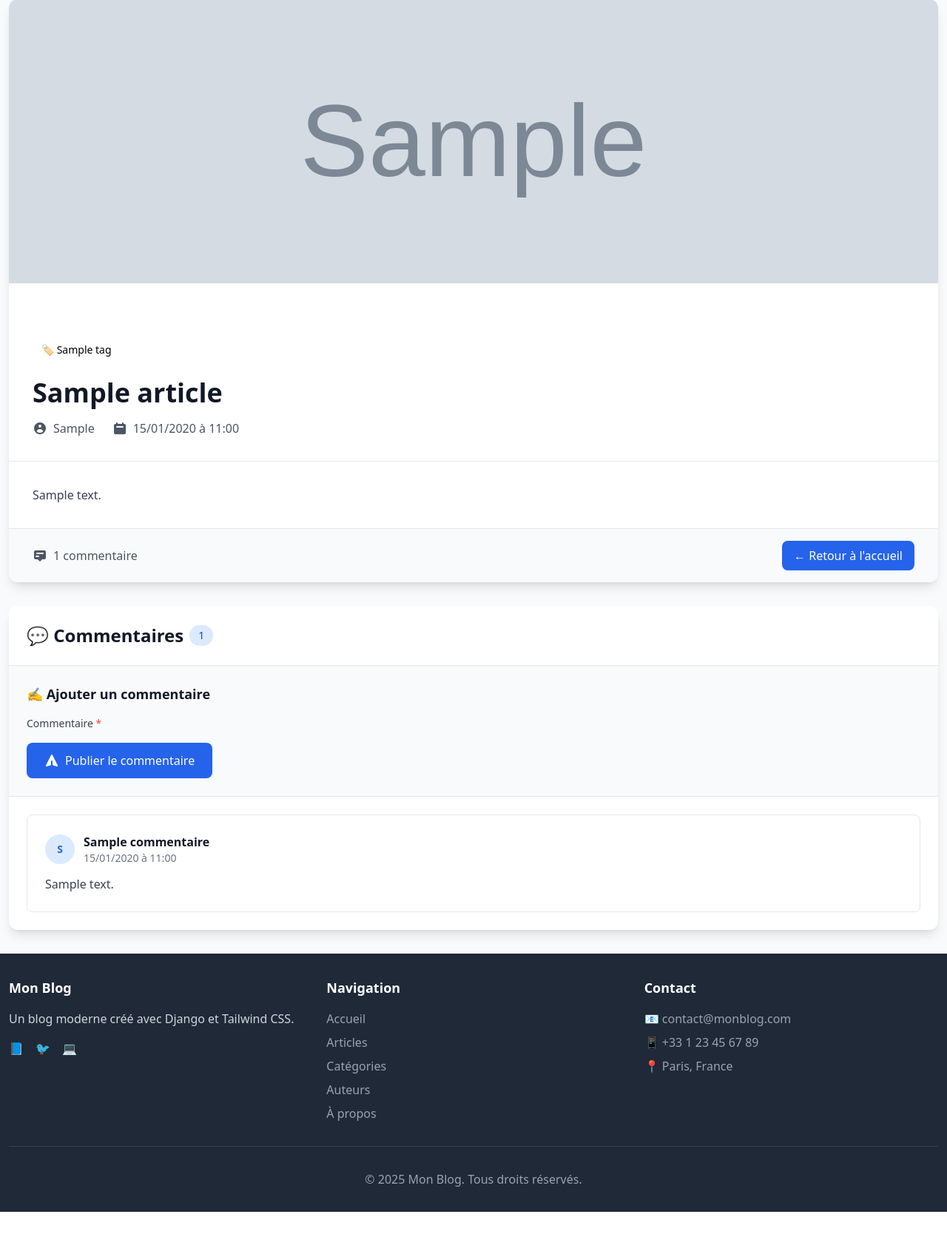
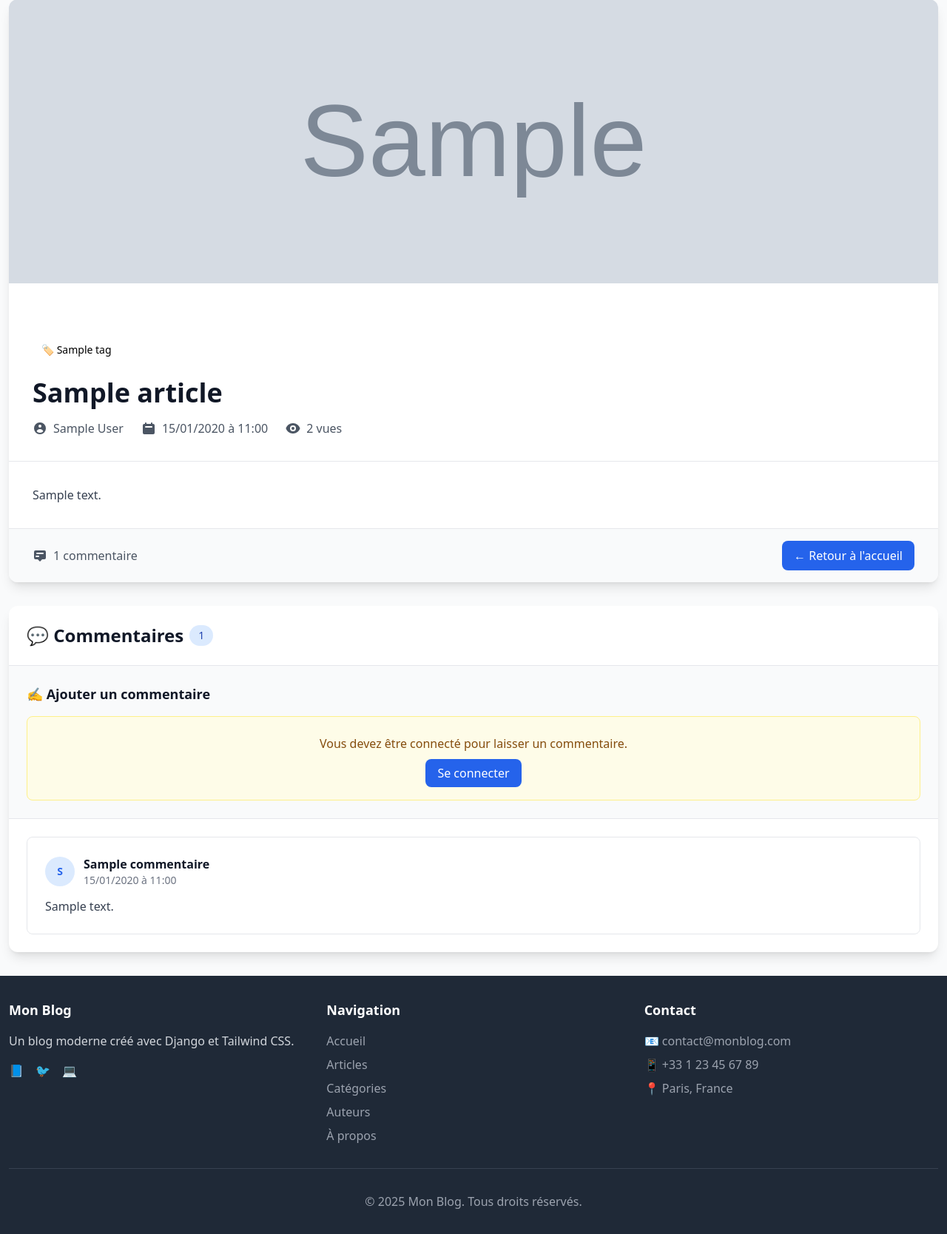
Before and after one commit to GregoryBT/python_django, a Django app: page /article/1/ in a window 1280 px wide. Shown: the part 142-1810 px from the top of the page at 74% size. Before the commit the page ends 1780 px from the top, so only its background shows below. Run offline with Django 5.2, Linux system fonts and the light colour scheme; tables that the repository leaves empty hold one stand-in row (values such as "Sample post"); grey boxes marked "Sample" are stand-in pictures; some libraries are stand-ins or nearby versions.

Commit message:
Style commentaire

```diff
--- a/mon_site_web/blog/forms.py
+++ b/mon_site_web/blog/forms.py
@@ -8,12 +8,6 @@
     email = forms.EmailField(required=True)
     first_name = forms.CharField(max_length=30, required=True, label="Prénom")
     last_name = forms.CharField(max_length=30, required=True, label="Nom")
-    role = forms.ChoiceField(
-        choices=[('utilisateur', 'Utilisateur'), ('administrateur', 'Administrateur')],
-        initial='utilisateur',
-        label="Type de compte",
-        help_text="Utilisateur : peut créer et gérer ses propres articles. Administrateur : accès complet à la plateforme."
-    )
 
     class Meta:
         model = User
@@ -27,7 +21,6 @@
         self.fields['email'].widget.attrs.update({'class': 'form-control', 'placeholder': 'votre@email.com'})
         self.fields['password1'].widget.attrs.update({'class': 'form-control', 'placeholder': 'Mot de passe'})
         self.fields['password2'].widget.attrs.update({'class': 'form-control', 'placeholder': 'Confirmer le mot de passe'})
-        self.fields['role'].widget.attrs.update({'class': 'form-control'})
 
     def save(self, commit=True):
         user = super().save(commit=False)
@@ -37,9 +30,9 @@
         if commit:
             user.save()
             # Mettre à jour le profil créé automatiquement par le signal
-            # avec le rôle sélectionné
+            # avec le rôle "utilisateur" par défaut
             profil = user.profil
-            profil.role = self.cleaned_data['role']
+            profil.role = 'utilisateur'
             profil.save()
         return user
 
@@ -187,9 +180,9 @@
         fields = ['contenu']
         widgets = {
             'contenu': forms.Textarea(attrs={
-                'class': 'form-control',
-                'rows': 3,
-                'placeholder': 'Votre commentaire...'
+                'class': 'appearance-none relative block w-full px-3 py-3 pl-10 border border-gray-300 dark:border-gray-600 placeholder-gray-500 dark:placeholder-gray-400 text-gray-900 dark:text-white rounded-md focus:outline-none focus:ring-blue-500 focus:border-blue-500 focus:z-10 sm:text-sm bg-white dark:bg-gray-700 resize-none',
+                'rows': 4,
+                'placeholder': 'Partagez votre opinion sur cet article...'
             }),
         }
 
--- a/mon_site_web/blog/templates/blog/detail_article.html
+++ b/mon_site_web/blog/templates/blog/detail_article.html
@@ -50,14 +50,14 @@
         {% endif %}
 
         <h1 class="text-4xl font-bold text-gray-900 mb-4">{{ article.titre }}</h1>
-        <div class="flex items-center text-gray-600">
-            <div class="flex items-center mr-6">
+        <div class="flex items-center flex-wrap text-gray-600 gap-6">
+            <div class="flex items-center">
                 <svg class="w-5 h-5 mr-2" fill="currentColor" viewBox="0 0 20 20">
                     <path fill-rule="evenodd"
                         d="M18 10a8 8 0 11-16 0 8 8 0 0116 0zm-6-3a2 2 0 11-4 0 2 2 0 014 0zm-2 4a5 5 0 00-4.546 2.916A5.986 5.986 0 0010 16a5.986 5.986 0 004.546-2.084A5 5 0 0010 11z"
                         clip-rule="evenodd"></path>
                 </svg>
-                <span class="font-medium">{{ article.auteur }}</span>
+                <span class="font-medium">{{ article.get_auteur_display }}</span>
             </div>
             <div class="flex items-center">
                 <svg class="w-5 h-5 mr-2" fill="currentColor" viewBox="0 0 20 20">
@@ -66,6 +66,13 @@
                         clip-rule="evenodd"></path>
                 </svg>
                 <span>{{ article.date_creation|date:"d/m/Y à H:i" }}</span>
+            </div>
+            <div class="flex items-center">
+                <svg class="w-5 h-5 mr-2" fill="currentColor" viewBox="0 0 20 20">
+                    <path d="M10 12a2 2 0 100-4 2 2 0 000 4z"/>
+                    <path fill-rule="evenodd" d="M.458 10C1.732 5.943 5.522 3 10 3s8.268 2.943 9.542 7c-1.274 4.057-5.064 7-9.542 7S1.732 14.057.458 10zM14 10a4 4 0 11-8 0 4 4 0 018 0z" clip-rule="evenodd"/>
+                </svg>
+                <span>{{ article.nombre_vues }} {% trans "vue" %}{{ article.nombre_vues|pluralize }}</span>
             </div>
         </div>
     </div>
@@ -87,7 +94,7 @@
                             d="M18 13V5a2 2 0 00-2-2H4a2 2 0 00-2 2v8a2 2 0 002 2h3l3 3 3-3h3a2 2 0 002-2zM5 7a1 1 0 011-1h8a1 1 0 110 2H6a1 1 0 01-1-1zm0 3a1 1 0 000 2h3a1 1 0 100-2H6z"
                             clip-rule="evenodd"></path>
                     </svg>
-                    {{ commentaires.count }} {% trans "commentaire" %}{{ commentaires.count|pluralize }}
+                    {{ commentaires.count }} {% trans "commentaire" %}
                 </span>
             </div>
             <a href="{% url 'home' %}"
@@ -112,24 +119,47 @@
     <!-- Formulaire d'ajout de commentaire -->
     <div class="p-6 bg-gray-50 border-b border-gray-200">
         <h3 class="text-lg font-semibold text-gray-900 mb-4">✍️ {% trans "Ajouter un commentaire" %}</h3>
+        {% if user.is_authenticated %}
             <form method="post" class="space-y-4">
                 {% csrf_token %}
+                <input type="hidden" name="commentaire" value="1">
                 <div>
-                <label for="id_contenu" class="block text-sm font-medium text-gray-700 mb-2">
+                    <label for="id_contenu" class="block text-sm font-medium text-gray-700 dark:text-gray-300 mb-2">
                         {% trans "Commentaire" %} <span class="text-red-500">*</span>
                     </label>
-                {{ form.contenu }}
+                    <div class="relative">
+                        {{ commentaire_form.contenu }}
+                        <div class="absolute top-3 left-3 pointer-events-none">
+                            <svg class="h-5 w-5 text-gray-400" fill="currentColor" viewBox="0 0 20 20">
+                                <path fill-rule="evenodd" d="M18 13V5a2 2 0 00-2-2H4a2 2 0 00-2 2v8a2 2 0 002 2h3l3 3 3-3h3a2 2 0 002-2zM5 7a1 1 0 011-1h8a1 1 0 110 2H6a1 1 0 01-1-1zm0 3a1 1 0 000 2h3a1 1 0 100-2H6z" clip-rule="evenodd"/>
+                            </svg>
+                        </div>
+                    </div>
+                    {% if commentaire_form.contenu.errors %}
+                        <div class="mt-1 text-sm text-red-600 dark:text-red-400">
+                            {{ commentaire_form.contenu.errors.0 }}
+                        </div>
+                    {% endif %}
                 </div>
                 <button type="submit"
-                class="bg-blue-600 text-white px-6 py-3 rounded-lg hover:bg-blue-700 transition-colors duration-200 font-medium flex items-center">
-                <svg class="w-5 h-5 mr-2" fill="currentColor" viewBox="0 0 20 20">
-                    <path
-                        d="M10.894 2.553a1 1 0 00-1.788 0l-7 14a1 1 0 001.169 1.409l5-1.429A1 1 0 009 15.571V11a1 1 0 112 0v4.571a1 1 0 00.725.962l5 1.428a1 1 0 001.17-1.408l-7-14z">
-                    </path>
+                    class="group relative flex justify-center py-3 px-6 border border-transparent text-sm font-medium rounded-md text-white bg-blue-600 hover:bg-blue-700 focus:outline-none focus:ring-2 focus:ring-offset-2 focus:ring-blue-500 transition-colors duration-200">
+                    <span class="absolute left-0 inset-y-0 flex items-center pl-3">
+                        <svg class="w-5 h-5 text-blue-500 group-hover:text-blue-400" fill="currentColor" viewBox="0 0 20 20">
+                            <path d="M10.894 2.553a1 1 0 00-1.788 0l-7 14a1 1 0 001.169 1.409l5-1.429A1 1 0 009 15.571V11a1 1 0 112 0v4.571a1 1 0 00.725.962l5 1.428a1 1 0 001.17-1.408l-7-14z"/>
                         </svg>
+                    </span>
                     {% trans "Publier le commentaire" %}
                 </button>
             </form>
+        {% else %}
+            <div class="text-center py-6 bg-yellow-50 border border-yellow-200 rounded-lg">
+                <p class="text-yellow-800 mb-4">{% trans "Vous devez être connecté pour laisser un commentaire." %}</p>
+                <a href="{% url 'connexion' %}?next={% url 'detail_article' article.id %}"
+                   class="bg-blue-600 text-white px-4 py-2 rounded-lg hover:bg-blue-700 transition-colors duration-200">
+                    {% trans "Se connecter" %}
+                </a>
+            </div>
+        {% endif %}
     </div>
 
     <!-- Liste des commentaires -->
```
Also changed, not shown: mon_site_web/blog/templates/blog/inscription.html (+0 -27 lines). Lines whose indentation alone changed are shown as unchanged.
